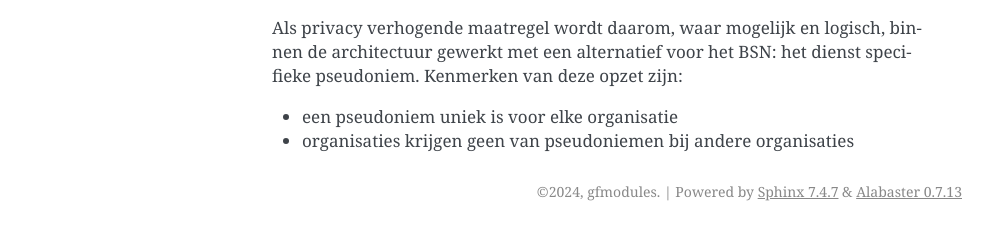
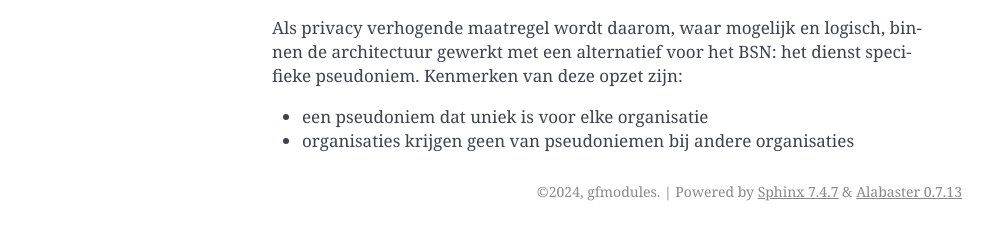
Before and after one commit to minvws/gfmodules-functionele-documentatie, a Sphinx documentation site: the page built from docs/pseudoniemen/01_inleiding.md, in a window 1280 px wide. Shown: the part 311-551 px from the top of the page, without its empty margins (148-1141 px from the left). Built offline with Sphinx 7.4.7, drawn with Linux system fonts in a browser that asks for light colours.

Commit message:
Update docs/pseudoniemen/01_inleiding.md
Co-authored-by: Thomas <54805624+thomas-samoht@users.noreply.github.com>

```diff
--- a/docs/pseudoniemen/01_inleiding.md
+++ b/docs/pseudoniemen/01_inleiding.md
@@ -14,5 +14,5 @@ Als privacy verhogende maatregel wordt daarom, waar mogelijk en logisch, binnen
 de architectuur gewerkt met een alternatief voor het BSN: het dienst specifieke
 pseudoniem. Kenmerken van deze opzet zijn:
 
-- een pseudoniem uniek is voor elke organisatie
+- een pseudoniem dat uniek is voor elke organisatie
 - organisaties krijgen geen van pseudoniemen bij andere organisaties
```
